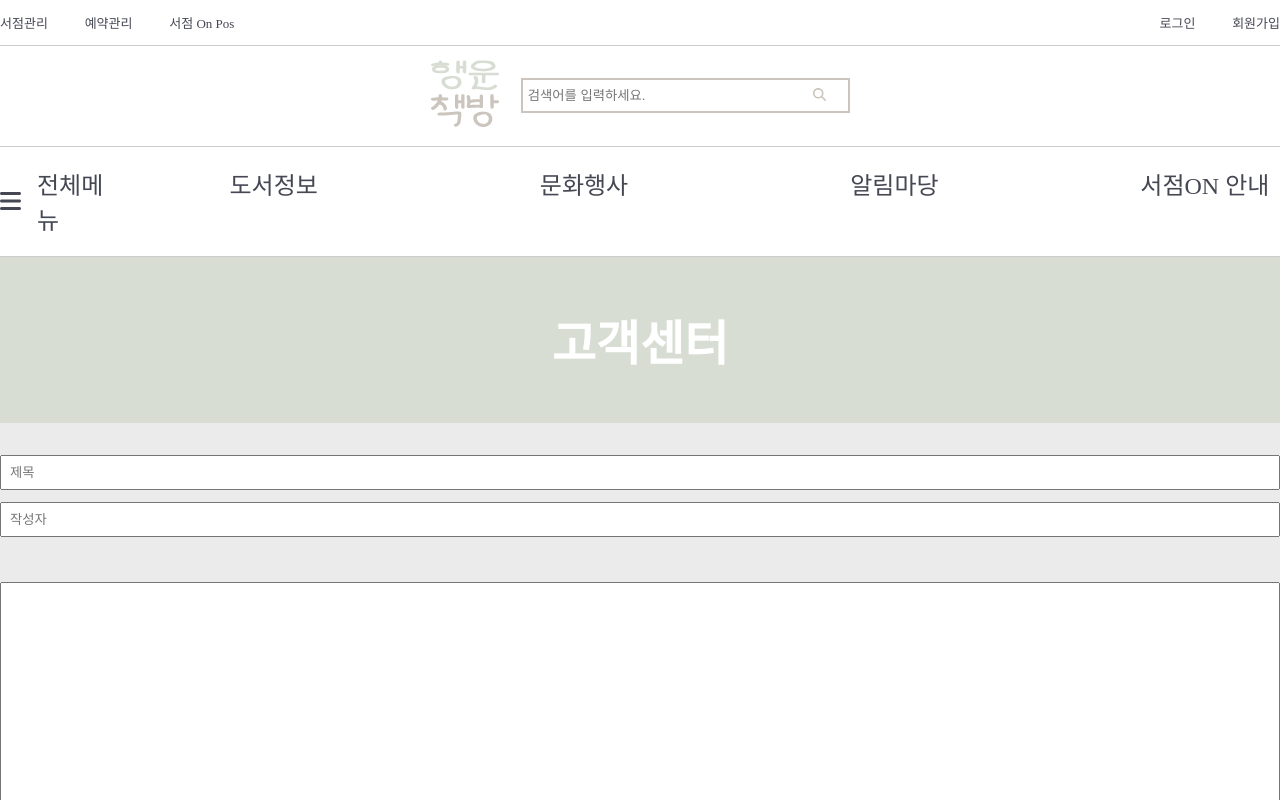
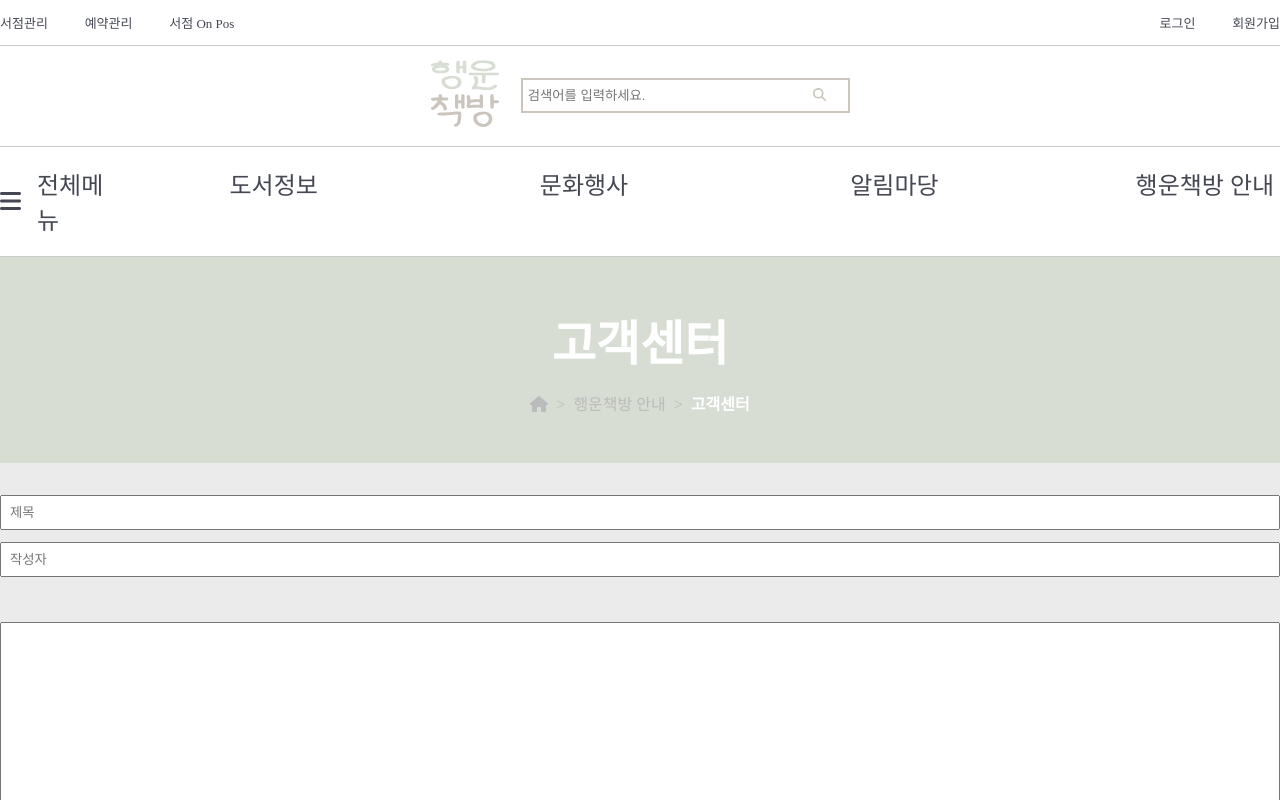
Before and after one commit to ssojeongg/bookstore, a React (Vite) app: page /bookstore/Write in a window 1280 px wide. Shown: the top 800 px of the page. Built offline with nearby package versions, Linux system fonts and the light colour scheme; a web font is replaced by a local one.

Commit message:
CustomerService modify2

```diff
--- a/src/assets/css/CustomerService.css
+++ b/src/assets/css/CustomerService.css
@@ -6,12 +6,23 @@
   width: 100%;
   background-color: var(--color-green);
 }
-.CustomerService > .title_area > p {
+.CustomerService > .title_area > p:first-child {
   color: var(--color-white);
   font-weight: bold;
   font-size: 3rem;
   text-align: center;
-  padding: 3rem 0;
+  padding: 3rem 0 1rem;
+}
+.CustomerService > .title_area > p:last-child {
+  color: var(--color-gray);
+  text-align: center;
+  padding-bottom: 3rem;
+  font-size: 1rem;
+}
+.CustomerService > .title_area > p:last-child span {
+  color: var(--color-white);
+  font-weight: bold;
+  font-size: 1rem;
 }
 .CustomerService .CustomerService_area .title{
   border-bottom: 1px solid var(--color-gray);
@@ -60,6 +71,7 @@
 .CustomerService .customer_area table tr td:nth-of-type(1) {
   padding: 1.5rem 13rem;
   font-size: 1rem;
+  cursor: pointer;
 }
 .CustomerService .customer_area table tr td:nth-of-type(2) {
   padding: 1.5rem 0.5rem;
--- a/src/assets/css/Detail.css
+++ b/src/assets/css/Detail.css
@@ -2,18 +2,30 @@
   width: 100%;
   background-color: var(--color-green);
 }
-.Detail > .title_area > p {
+.Detail > .title_area > p:first-child {
   color: var(--color-white);
   font-weight: bold;
   font-size: 3rem;
   text-align: center;
-  padding: 3rem 0;
+  padding: 3rem 0 1rem;
+}
+.Detail > .title_area > p:last-child {
+  color: var(--color-gray);
+  text-align: center;
+  padding-bottom: 3rem;
+  font-size: 1rem;
+}
+.Detail > .title_area > p:last-child span {
+  color: var(--color-white);
+  font-weight: bold;
+  font-size: 1rem;
 }
 .Detail .inner {
   padding: 2rem 0;
   display: flex;
   flex-direction: column;
   gap: 5rem;
+  margin-top: 3rem;
 }
 .Detail .des_box {
   border: 1px solid var(--color-gray);
--- a/src/assets/css/Qna.css
+++ b/src/assets/css/Qna.css
@@ -5,19 +5,30 @@
   width: 100%;
   background-color: var(--color-green);
 }
-.Qna > .title_area > p {
-  color: var(--color-white);
-  font-weight: bold;
-  font-size: 3rem;
-  text-align: center;
-  padding: 3rem 0;
-}
 .Qna .qna_area .title{
   border-bottom: 1px solid var(--color-gray);
   padding: 2rem 0;
   font-size: 1.5rem;
   font-weight: bold;
   cursor: pointer;
+}
+.Qna > .title_area > p:first-child {
+  color: var(--color-white);
+  font-weight: bold;
+  font-size: 3rem;
+  text-align: center;
+  padding: 3rem 0 1rem;
+}
+.Qna > .title_area > p:last-child {
+  color: var(--color-gray);
+  text-align: center;
+  padding-bottom: 3rem;
+  font-size: 1rem;
+}
+.Qna > .title_area > p:last-child span {
+  color: var(--color-white);
+  font-weight: bold;
+  font-size: 1rem;
 }
 .Qna .sub {
   display: none;
--- a/src/assets/css/Write.css
+++ b/src/assets/css/Write.css
@@ -2,12 +2,23 @@
   width: 100%;
   background-color: var(--color-green);
 }
-.Write > .title_area > p {
+.Write > .title_area > p:first-child {
   color: var(--color-white);
   font-weight: bold;
   font-size: 3rem;
   text-align: center;
-  padding: 3rem 0;
+  padding: 3rem 0 1rem;
+}
+.Write > .title_area > p:last-child {
+  color: var(--color-gray);
+  text-align: center;
+  padding-bottom: 3rem;
+  font-size: 1rem;
+}
+.Write > .title_area > p:last-child span {
+  color: var(--color-white);
+  font-weight: bold;
+  font-size: 1rem;
 }
 .Write .inner {
   background-color: #ebebeb;
--- a/src/components/Detail.jsx
+++ b/src/components/Detail.jsx
@@ -1,11 +1,13 @@
 // src/pages/Detail.jsx
 import { useParams, Link } from 'react-router-dom';
 import customer from '../data/customer';
-import '../assets/css/Detail.css'; // 필요시
+import '../assets/css/Detail.css';
+import { FontAwesomeIcon } from '@fortawesome/react-fontawesome';
+import { faHouse } from '@fortawesome/free-solid-svg-icons';
 
 const Detail = () => {
   const { id } = useParams();
-  const post = customer.find((item) => item.id === parseInt(id)); // id 매칭
+  const post = customer.find((item) => item.id === parseInt(id));
 
 if (!post) {
     return (
@@ -24,6 +26,7 @@ if (!post) {
     <div className="Detail">
       <div className="title_area">
         <p>고객센터</p>
+        <p><FontAwesomeIcon icon={faHouse} />&nbsp;&nbsp;&gt;&nbsp;&nbsp;행운책방 안내&nbsp;&nbsp;&gt;&nbsp;&nbsp;<span>고객센터</span></p>
       </div>
       <div className="inner">
         <div className="des_box">
--- a/src/data/menu.js
+++ b/src/data/menu.js
@@ -24,7 +24,7 @@ const menus = [
   },
   {
     id: 4,
-    title: "서점ON 안내",
+    title: "행운책방 안내",
     subMenu: [
       { id: 401, name: "자주 묻는 질문" },
       { id: 402, name: "고객센터" }
--- a/src/pages/CustomerService.jsx
+++ b/src/pages/CustomerService.jsx
@@ -1,7 +1,8 @@
 import { Link, useNavigate } from 'react-router-dom';
 import '../assets/css/CustomerService.css';
 import customer from '../data/customer';
-
+import { FontAwesomeIcon } from '@fortawesome/react-fontawesome';
+import { faHouse } from '@fortawesome/free-solid-svg-icons';
 const CustomerService = () => {
   const navigate = useNavigate();
   const today = new Date();
@@ -15,6 +16,7 @@ const CustomerService = () => {
     <div className="CustomerService">
       <div className="title_area">
         <p>고객센터</p>
+        <p><FontAwesomeIcon icon={faHouse} />&nbsp;&nbsp;&gt;&nbsp;&nbsp;행운책방 안내&nbsp;&nbsp;&gt;&nbsp;&nbsp;<span>고객센터</span></p>
       </div>
       <div className="inner">
         <form>
--- a/src/pages/Qna.jsx
+++ b/src/pages/Qna.jsx
@@ -1,6 +1,8 @@
 import { useState } from 'react'
 import '../assets/css/Qna.css'
 import qna from '../data/qna'
+import { FontAwesomeIcon } from '@fortawesome/react-fontawesome';
+import { faHouse } from '@fortawesome/free-solid-svg-icons';
 
 const Qna = () => {
   const [openId, setOpenId] = useState(false)
@@ -11,6 +13,7 @@ const Qna = () => {
     <div className="Qna">
       <div className="title_area">
         <p>자주 묻는 질문</p>
+        <p><FontAwesomeIcon icon={faHouse} />&nbsp;&nbsp;&gt;&nbsp;&nbsp;행운책방 안내&nbsp;&nbsp;&gt;&nbsp;&nbsp;<span>고객센터</span></p>
       </div>
         <div className="inner">
           {
--- a/src/pages/Write.jsx
+++ b/src/pages/Write.jsx
@@ -1,5 +1,7 @@
 import { Link } from 'react-router-dom'
 import '../assets/css/Write.css'
+import { FontAwesomeIcon } from '@fortawesome/react-fontawesome';
+import { faHouse } from '@fortawesome/free-solid-svg-icons';
 
 const Write = () => {
   const register = () => alert("등록완료!")
@@ -7,6 +9,7 @@ const Write = () => {
     <div className="Write">
       <div className="title_area">
         <p>고객센터</p>
+        <p><FontAwesomeIcon icon={faHouse} />&nbsp;&nbsp;&gt;&nbsp;&nbsp;행운책방 안내&nbsp;&nbsp;&gt;&nbsp;&nbsp;<span>고객센터</span></p>
       </div>
       <div className="inner">
         <form>
```
